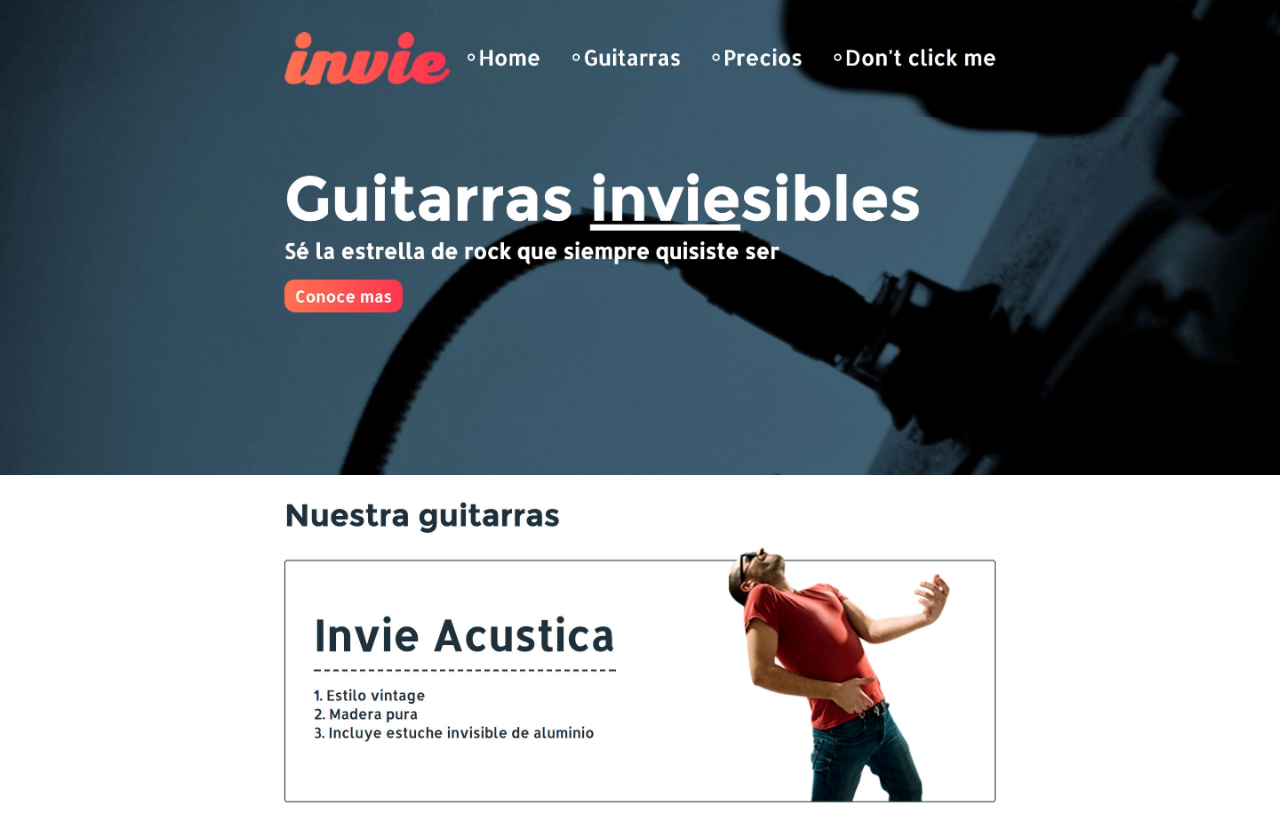
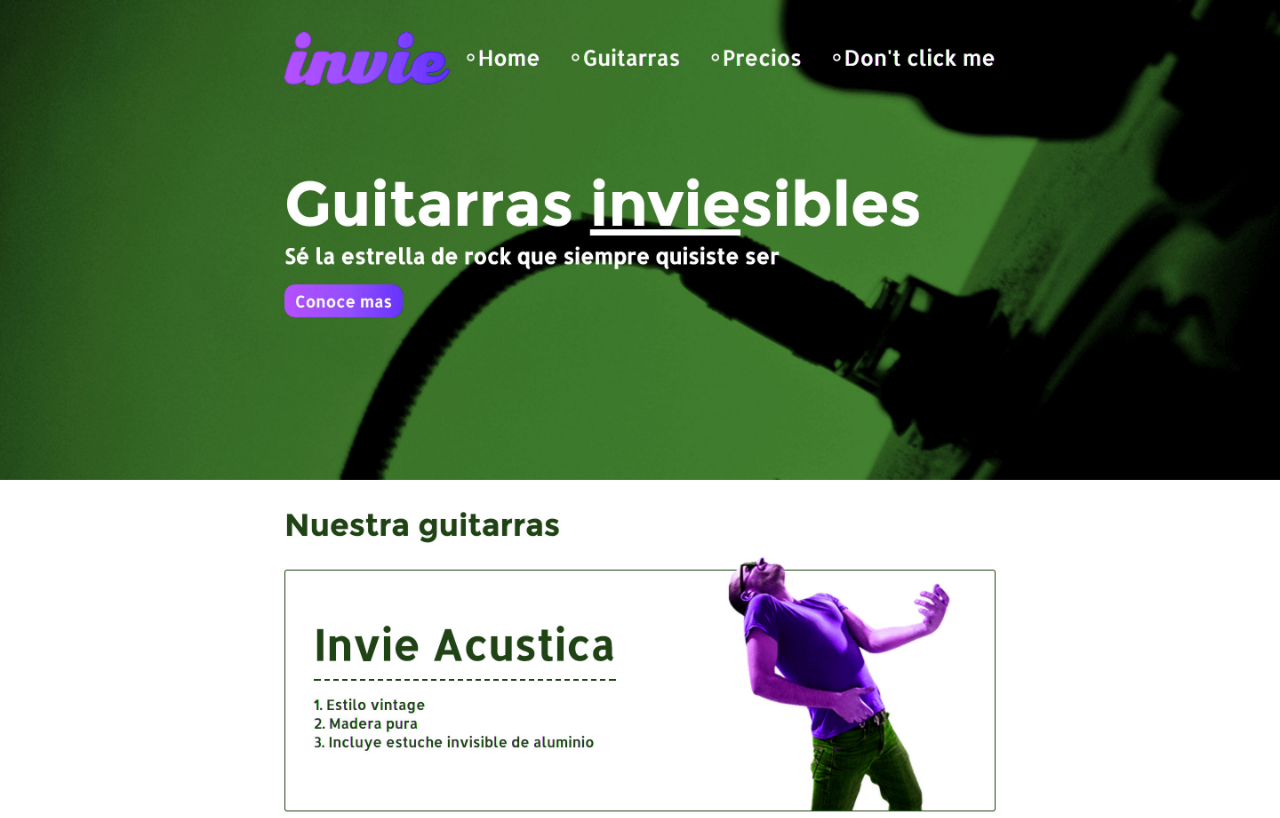
Before and after one commit to dahwild/invie-github, a plain HTML site: page index.html in a window 1280 px wide. Shown: the top 818 px of the page. Drawn offline with Linux system fonts and the light colour scheme.

Commit message:
nueva versión de invie - verde

```diff
--- a/index.html
+++ b/index.html
@@ -14,8 +14,6 @@
     </style>
   </head>
   <body>
-    <img src="header.png" alt="">
-    <img src="hero.png" alt="">
-    <img src="acustica.png" alt="">
+    <img src="nueva-version.png" alt="">
       </body>
 </html>>
```
Also changed, not shown: nueva-version.png (added).
